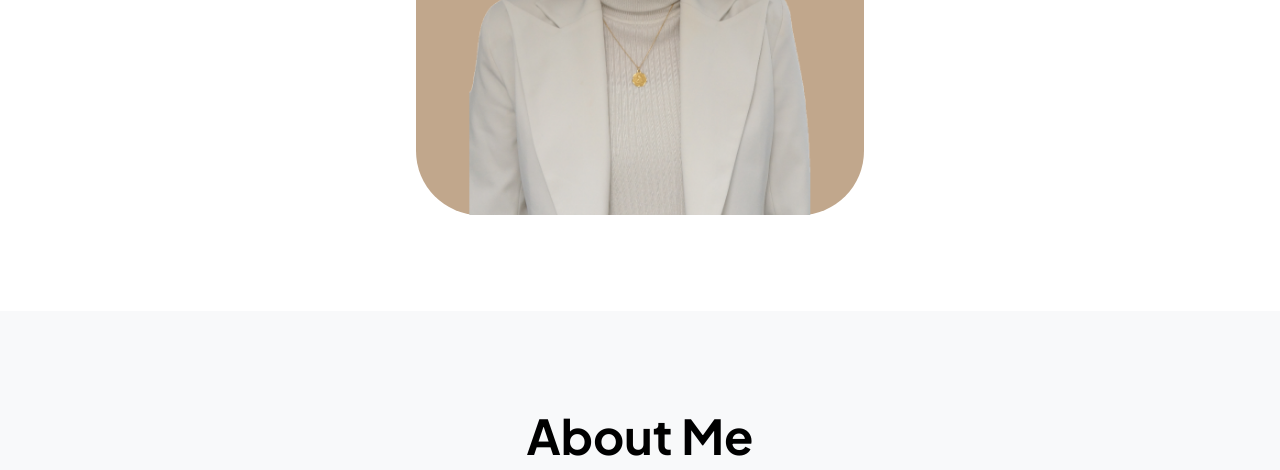
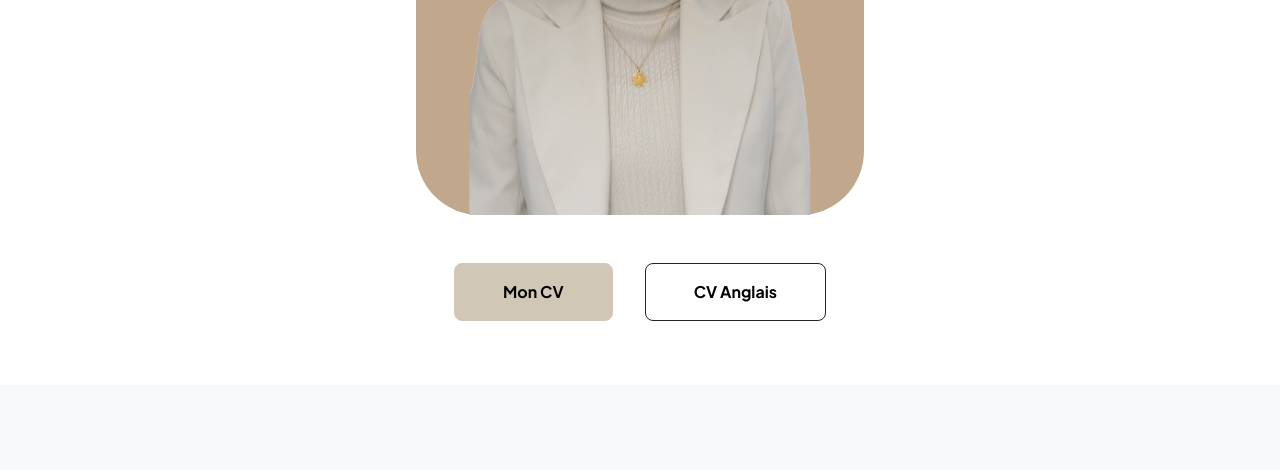
Before and after one commit to LaurineW/Portefolio, a plain HTML site: page index.html in a window 1280 px wide. Shown: the part 751-1221 px from the top of the page. Drawn offline with nearby package versions, Linux system fonts and the light colour scheme.

Commit message:
Ajout CV

```diff
--- a/index.html
+++ b/index.html
@@ -56,7 +56,14 @@
                                 </div>
                             </div>
                         </div>
+
+
+
                     </div>
+                </div>
+                <div class="d-grid gap-3 d-sm-flex justify-content-sm-center justify-content-xxl-start mb-3">
+                    <a class="btn btn-primary btn-lg px-5 py-3 me-sm-3 fs-6 fw-bolder" href="/assets/Laurine_Wiplie_CV.pdf">Mon CV</a>
+                    <a class="btn btn-outline-dark btn-lg px-5 py-3 fs-6 fw-bolder" href="/assets/English_CV.pdf">CV Anglais</a>
                 </div>
             </header>
             <!-- About Section-->
@@ -86,6 +93,7 @@
                 </div>
             </div>
         </footer>
+
         <!-- Bootstrap core JS-->
         <script src="https://cdn.jsdelivr.net/npm/bootstrap@5.2.3/dist/js/bootstrap.bundle.min.js"></script>
         <!-- Core theme JS-->
```
Also changed, not shown: 2 other files.
